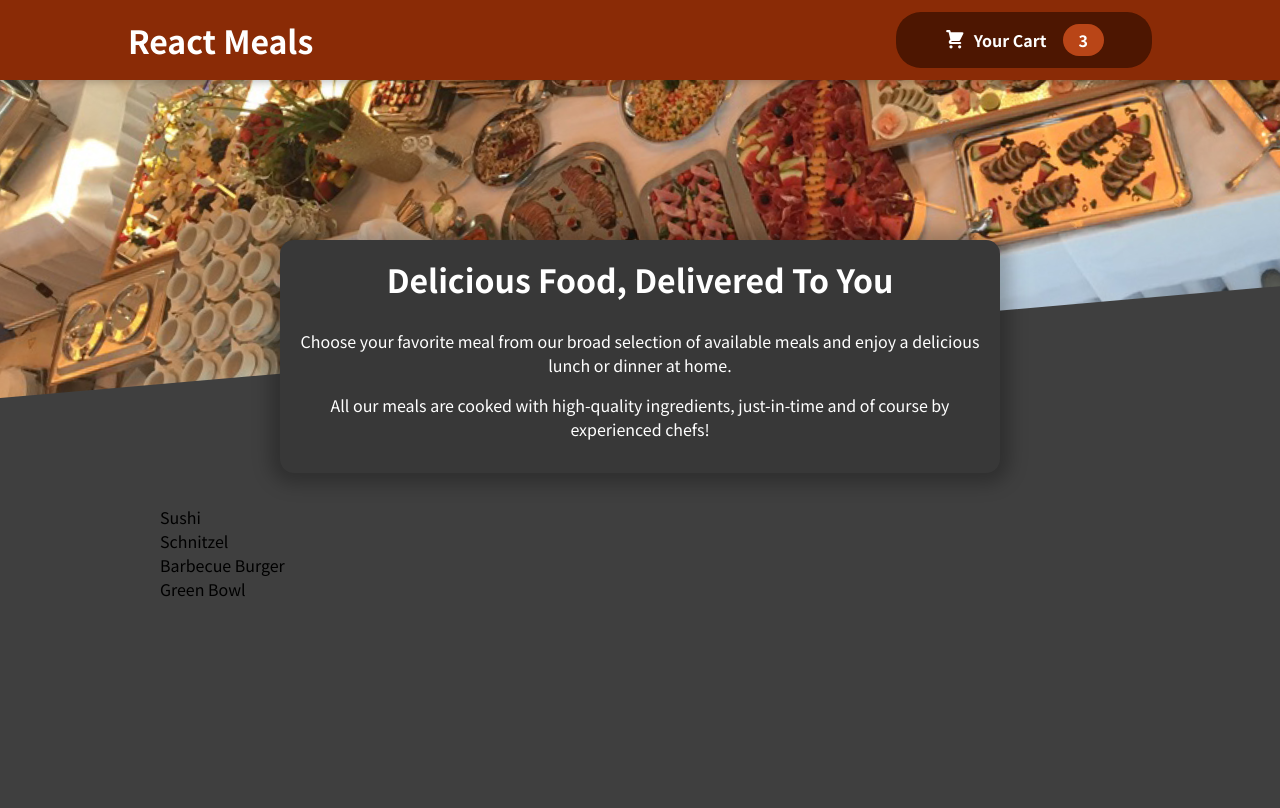
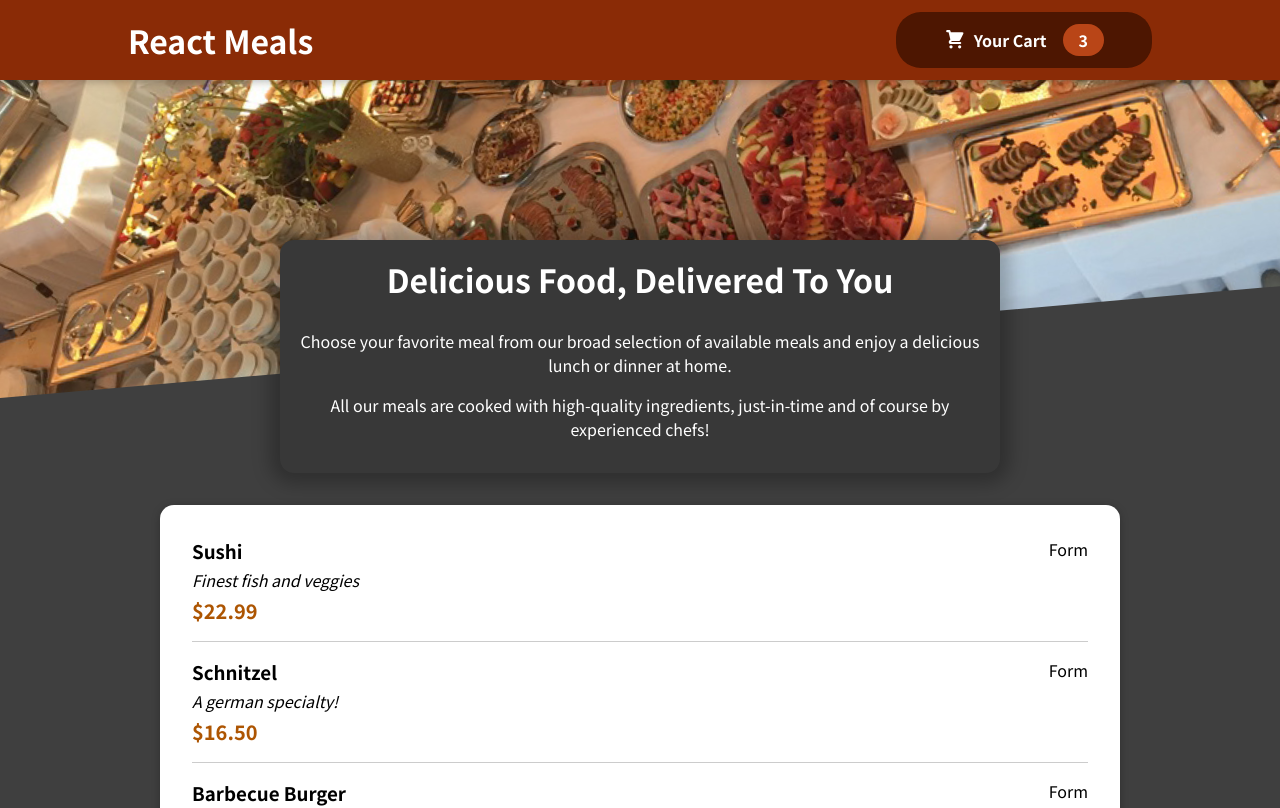
Before and after one commit to lucasdreher/01-starting-project, a React (Create React App) app: page / in a window 1280 px wide. Shown: the top 808 px of the page. Built offline with nearby package versions, Linux system fonts and the light colour scheme.

Commit message:
Meal Items (need form)

```diff
--- a/src/components/Meals/AvailableMeals.js
+++ b/src/components/Meals/AvailableMeals.js
@@ -1,4 +1,6 @@
 import classes from './AvailableMeals.module.css';
+import Card from '../UI/Card';
+import MealItem from './MealItem/MealItem';
 
 const DUMMY_MEALS = [
 	{
@@ -28,11 +30,15 @@
 ];
 
 const AvailableMeals = () => {
-	const mealsList = DUMMY_MEALS.map((meal) => <li>{meal.name}</li>);
+	const mealsList = DUMMY_MEALS.map((meal) => (
+		<MealItem key={meal.id} name={meal.name} description={meal.description} price={meal.price} />
+	));
 
 	return (
 		<section className={classes.meals}>
-			<ul>{mealsList}</ul>
+			<Card>
+				<ul>{mealsList}</ul>
+			</Card>
 		</section>
 	);
 };
--- /dev/null
+++ b/src/components/Meals/MealItem/MealItem.js
@@ -0,0 +1,18 @@
+import classes from './MealItem.module.css';
+
+const MealItem = (props) => {
+	const price = `$${props.price.toFixed(2)}`;
+
+	return (
+		<li className={classes.meal}>
+			<div>
+				<h3>{props.name}</h3>
+				<div className={classes.description}>{props.description}</div>
+				<div className={classes.price}>{price}</div>
+			</div>
+			<div>Form</div>
+		</li>
+	);
+};
+
+export default MealItem;
--- /dev/null
+++ b/src/components/Meals/MealItem/MealItem.module.css
@@ -0,0 +1,22 @@
+.meal {
+	display: flex;
+	justify-content: space-between;
+	margin: 1rem;
+	padding-bottom: 1rem;
+	border-bottom: 1px solid #ccc;
+}
+
+.meal h3 {
+	margin: 0 0 0.25rem 0;
+}
+
+.description {
+	font-style: italic;
+}
+
+.price {
+	margin-top: 0.25rem;
+	font-weight: bold;
+	color: #ad5502;
+	font-size: 1.25rem;
+}
```
